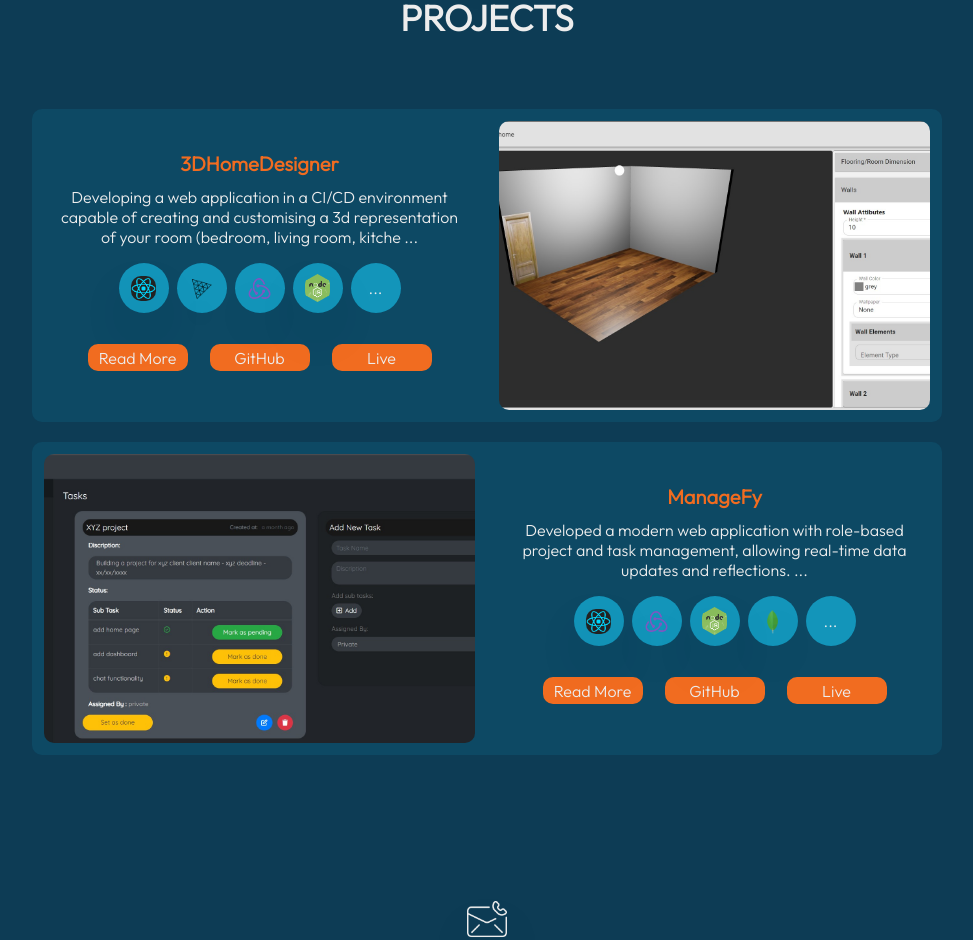
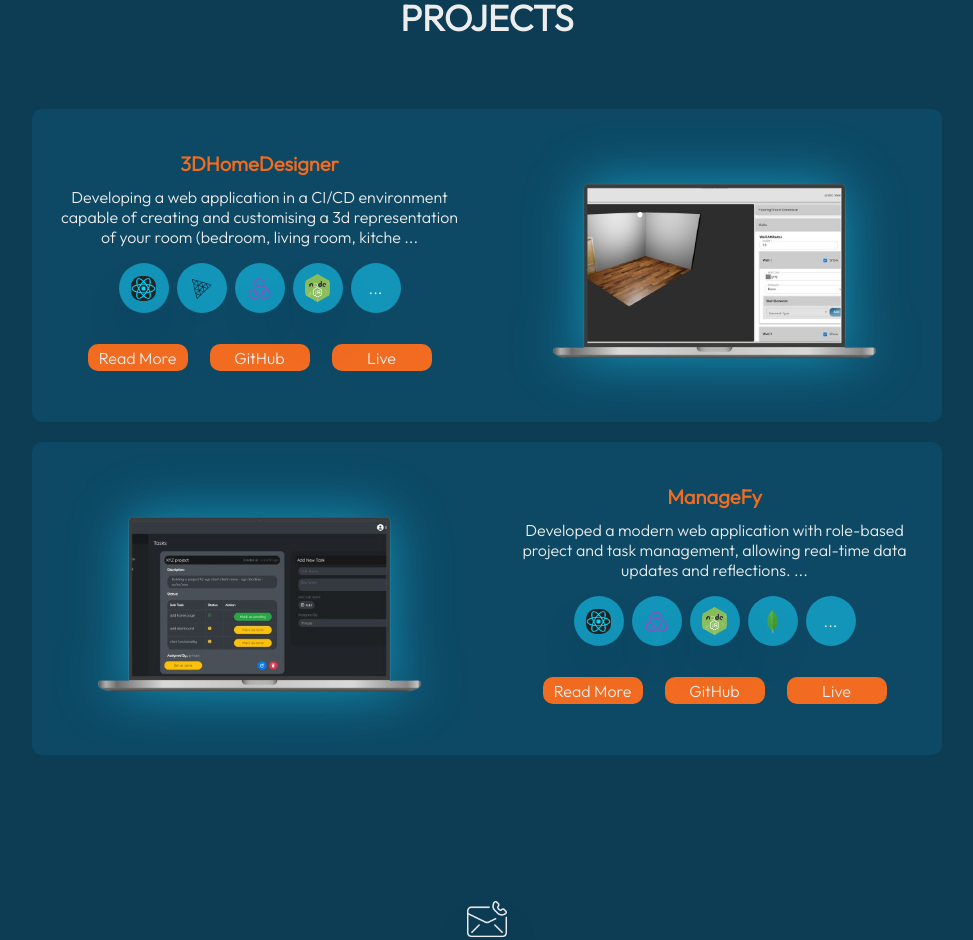
Before and after one commit to pratiknikale/pratik-portfolio, a Next.js app: page / in a window 1280 px wide. Shown: the part 2760-3700 px from the top of the page, without its empty margins (153-1126 px from the left). Built offline with nearby package versions, Linux system fonts and the light colour scheme.

Commit message:
added project thumbnail in laptop frame

```diff
--- a/app/component/Projects.js
+++ b/app/component/Projects.js
@@ -80,9 +80,9 @@ export default function Projects() {
                                                         alt="Hero Image"
                                                     />
                                                 </div>
-                                                <Link className="flex justify-center items-center w-[100%] h-[100%] bg-[black] rounded-[10px] absolute opacity-0 hover:opacity-60 transition ease-in-out delay-40 duration-150" href={`/projects/${project.name}`}>
+                                                {/* <Link className="flex justify-center items-center w-[100%] h-[100%] bg-[black] rounded-[10px] absolute opacity-0 hover:opacity-60 transition ease-in-out delay-40 duration-150" href={`/projects/${project.name}`}>
                                                     <span className="text-[20px] text-[#F16C20] font-bold">Read More</span>
-                                                </Link>
+                                                </Link> */}
                                             </div>
                                         </div>
                                     </div>
@@ -101,9 +101,9 @@ export default function Projects() {
                                                         alt="Hero Image"
                                                     />
                                                 </div>
-                                                <Link className="flex justify-center items-center w-[100%] h-[100%] bg-[black] rounded-[10px] absolute opacity-0 hover:opacity-60 transition ease-in-out delay-40 duration-150" href={`/projects/${project.name}`}>
+                                                {/* <Link className="flex justify-center items-center w-[100%] h-[100%] bg-[black] rounded-[10px] absolute opacity-0 hover:opacity-60 transition ease-in-out delay-40 duration-150" href={`/projects/${project.name}`}>
                                                     <span className="text-[20px] text-[#F16C20] font-bold">Read More</span>
-                                                </Link>
+                                                </Link> */}
                                             </div>
                                         </div>
                                         <div className="sm:px-6 px-4 flex flex-col justify-center items-center sm:py-10 pb-10">
--- a/app/data/projects.js
+++ b/app/data/projects.js
@@ -1,7 +1,7 @@
 const projects = [
     {
         name: "3DHomeDesigner",
-        thumbnailUrl: "3dDesignerThumbnail.jpg",
+        thumbnailUrl: "3dDesignerThumbnailLaptopFrame62.png",
         discriptionPoints: [
             "Developing a web application in a CI/CD environment capable of creating and customising a 3d representation of your room (bedroom, living room, kitchen).",
             "The application will help customize the users room in all the ways possible like room dimension, color, wallpaper, window, door, adding objects in room like bed, table, chair, table lamp and also position the object as user wish."
@@ -25,7 +25,7 @@ const projects = [
     },
     {
         name: "ManageFy",
-        thumbnailUrl: "managefyThumbnail.jpg",
+        thumbnailUrl: "managefyThumbnail12.png",
         discriptionPoints: [
             "Developed a modern web application with role-based project and task management, allowing real-time data updates and reflections.",
             "Provides real-time chats between users.",
```
Also changed, not shown: public/3dDesignerThumbnailLaptopFrame62.png (added), public/managefyThumbnail12.png (added).
